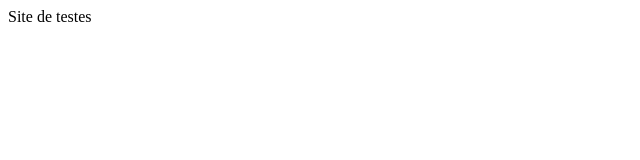
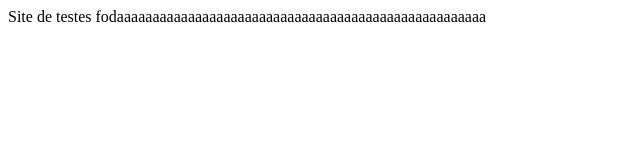
Before and after one commit to Jk-150/teste, a plain HTML site: page index.html in a window 1280 px wide. Shown: the whole page, without its empty margins (0-640 px from the left). Drawn offline with Linux system fonts and the light colour scheme.

Commit message:
Update index.html

```diff
--- a/index.html
+++ b/index.html
@@ -8,6 +8,6 @@
     <link rel="stylesheet" href="estilo.css">
 </head>
 <body>
-    Site de testes
+    Site de testes fodaaaaaaaaaaaaaaaaaaaaaaaaaaaaaaaaaaaaaaaaaaaaaaaaaaaa
 </body>
 </html>
```
